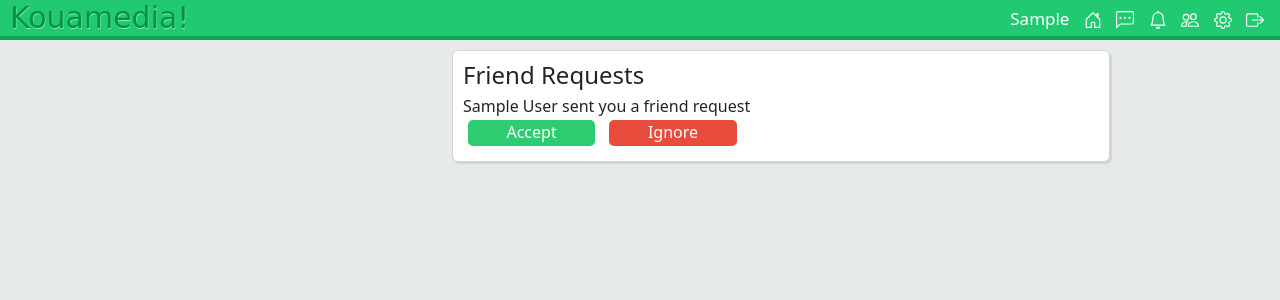
After one commit to Mbiakop1/Kouamedia, a PHP site: page /requests.php in a window 1280 px wide. The commit adds this page. Shown: the top 300 px of the page. Run offline with PHP 8.4, Linux system fonts and the light colour scheme; the visitor is signed in with stand-in values (Sample User, id 1); tables that the repository leaves empty or names only in its code hold one stand-in row (values such as "Sample post"); some web fonts are replaced.

Commit message:
Add friend request, accept friend and remove friend  functionality

```diff
--- a/Assets/CSS/style.css
+++ b/Assets/CSS/style.css
@@ -233,7 +233,7 @@ nav a:hover {
     background-color: rgba(25, 199, 92, 0.7);
     border-right: solid 10px #0ca754;
     color: #CBEAF8;
-    margin-left: 20px;
+    /* margin-left: 20px; */
 }
 
 .profile_left img {
@@ -256,7 +256,55 @@ nav a:hover {
     word-wrap: break-word;
 }
 
-.wrapper {
-    margin-left: 0px;
-    padding-left: 0px;
+.danger {
+    background-color: #e74c3c;
 }
+
+.default {
+    background-color: #bdc3c7;
+}
+
+.warning {
+    background-color: #f0ad4e;
+}
+
+.success {
+    background-color: #2ecc71;
+}
+
+.info {
+    background-color: #3498db;
+}
+
+.deep_blue {
+    background-color: #0043f0;
+}
+
+.profile_left input[type="submit"] {
+    width: 90%;
+    height: 30px;
+    border-radius: 5px;
+    margin: 7px 0 0 7px;
+    border: none;
+    color: #fff;
+}
+
+#accept_button {
+    width: 20%;
+    height: 26px;
+    border-radius: 5px;
+    margin: 5px;
+    border: none;
+    color: #fff;
+    background-color: #2ecc71;
+}
+
+#ignore_button {
+    width: 20%;
+    height: 26px;
+    border-radius: 5px;
+    margin: 5px;
+    border: none;
+    color: #fff;
+    background-color: #e74c3c;
+}
--- a/header.php
+++ b/header.php
@@ -1,6 +1,7 @@
 <?php
 require 'config/config.php';
-
+include("./includes/classes/User.php");
+include("./includes/classes/Post.php");
 
 if(isset($_SESSION['username'])){
     $userLoggedIn = $_SESSION['username'];
@@ -82,7 +83,7 @@ else {
                         d="M8 16a2 2 0 0 0 2-2H6a2 2 0 0 0 2 2zM8 1.918l-.797.161A4.002 4.002 0 0 0 4 6c0 .628-.134 2.197-.459 3.742-.16.767-.376 1.566-.663 2.258h10.244c-.287-.692-.502-1.49-.663-2.258C12.134 8.197 12 6.628 12 6a4.002 4.002 0 0 0-3.203-3.92L8 1.917zM14.22 12c.223.447.481.801.78 1H1c.299-.199.557-.553.78-1C2.68 10.2 3 6.88 3 6c0-2.42 1.72-4.44 4.005-4.901a1 1 0 1 1 1.99 0A5.002 5.002 0 0 1 13 6c0 .88.32 4.2 1.22 6z" />
                 </svg>
             </a>
-            <a href="#">
+            <a href="requests.php">
                 <svg xmlns="http://www.w3.org/2000/svg" width="18" height="18" fill="currentColor" class="bi bi-people"
                     viewBox="0 0 16 16">
                     <path
--- a/includes/classes/Post.php
+++ b/includes/classes/Post.php
@@ -228,7 +228,7 @@ function toggle<?php echo $id;?>() {
                                 </div>
 
                                 <div id='post_body'>
-                                $body
+                                 $body
                                 <br>
                                 </div>
                                 <br><br>
--- a/includes/classes/User.php
+++ b/includes/classes/User.php
@@ -53,6 +53,16 @@ class User {
 
 
 
+     public function getFriendArray(){
+        $username = $this->user["username"];
+        $query = mysqli_query($this->con, "SELECT friend_array FROM users WHERE username='$username'");
+
+        $row = mysqli_fetch_array($query);
+        return $row["friend_array"];
+    }
+
+
+
      public function isFriend($username_to_check){
 
         $usernameComma = "," . $username_to_check ."," ;
@@ -66,6 +76,58 @@ class User {
         }
 
      }
+
+
+     public function didReceiveRequest($user_from){
+            $user_to = $this->user["username"];
+            $check_request_query = mysqli_query($this->con,
+            "SELECT * FROM friend_requests WHERE user_to='$user_to' AND user_from='$user_from'");
+            if(mysqli_num_rows($check_request_query) > 0){
+                return true;
+            }
+            else {
+                return false;
+            }
+
+     }
+
+     public function didSendRequest($user_to){
+            $user_from = $this->user["username"];
+            $check_request_query = mysqli_query($this->con,
+            "SELECT * FROM friend_requests WHERE user_to='$user_to' AND user_from='$user_from'");
+            if(mysqli_num_rows($check_request_query) > 0){
+                return true;
+            }
+            else {
+                return false;
+            }
+
+     }
+
+
+     public function removeFriend($user_to_remove){
+         $logged_in_user =$this->user['username'];
+
+         $query = mysqli_query($this->con, "SELECT friend_array FROM users WHERE  username='$user_to_remove'");
+         $row = mysqli_fetch_array($query);
+         $friend_array_username = $row['friend_array'];
+         $new_friend_array = str_replace($user_to_remove . ",", "", $this->user['friend_array']);
+         $remove_friend = mysqli_query($this->con, "UPDATE users SET  friend_array='$new_friend_array' WHERE username='$logged_in_user'");
+
+
+          $new_friend_array = str_replace($this->user['username'] . ",", "", $friend_array_username);
+         $remove_friend = mysqli_query($this->con, "UPDATE users SET  friend_array='$new_friend_array' WHERE username='$user_to_remove'");
+
+     }
+
+
+
+     public function sendRequest($user_to){
+
+
+        $user_from = $this->user['username'];
+        $query = mysqli_query($this->con, "INSERT INTO friend_requests VALUES('', '$user_to', '$user_from')");
+     }
 }
 
 
--- a/index.php
+++ b/index.php
@@ -1,8 +1,7 @@
 <?php
 
 include("header.php");
-include("./includes/classes/User.php");
-include("./includes/classes/Post.php");
+
 
 
 
@@ -14,6 +13,7 @@ if(isset($_POST['post'])){
 }
 
 ?>
+
 
 <div class="user_details column">
     <a href="<?php echo $userLoggedIn;?>"> <img src="<?php echo $user['profile_pic']?>" alt="Profile picture"> </a>
--- /dev/null
+++ b/requests.php
@@ -0,0 +1,68 @@
+<?php
+include("header.php");
+?>
+
+
+
+
+<div class="main_column column" id="main_column">
+
+    <h4>Friend Requests</h4>
+
+    <?php
+
+$query = mysqli_query($con, "SELECT * FROM friend_requests WHERE user_to='$userLoggedIn'");
+
+if(mysqli_num_rows($query) == 0){
+
+    echo "You have no friend requests at the moment";
+
+} else {
+
+    while($row = mysqli_fetch_array($query)){
+        $user_from = $row['user_from'];
+        $user_from_obj = new User($con, $user_from);
+
+        echo $user_from_obj->getFirstAndLastName() . " sent you a friend request";
+
+        $user_from_friend_array = $user_from_obj->getFriendArray();
+
+
+
+
+        if(isset($_POST['accept_request' . $user_from])){
+
+            echo "it is clicked";
+            $add_friend_query = mysqli_query($con, "UPDATE users set friend_array= CONCAT(friend_array, '$user_from,') WHERE username='$userLoggedIn'");
+            $add_friend_qry = mysqli_query($con, "UPDATE users set friend_array= CONCAT(friend_array, '$userLoggedIn,') WHERE username='$user_from'");
+
+            $delete_query = mysqli_query($con, "DELETE FROM friend_requests WHERE user_to='$userLoggedIn' AND user_from='$user_from'");
+            echo "You are now friends";
+            header("Location: requests.php");
+        }
+
+
+        if(isset($_POST['ignore_request' . $user_from])){
+            $delete_query = mysqli_query($con, "DELETE FROM friend_requests WHERE user_to='$userLoggedIn' AND user_from='$user_from'");
+            echo "Request ignored";
+            header("Location: requests.php");
+        }
+
+?>
+
+    <form action="requests.php" method="POST">
+        <input type="submit" name="accept_request<?php echo $user_from;?>" id="accept_button" value='Accept'>
+        <input type="submit" name="ignore_request<?php echo $user_from;?>" id="ignore_button" value='Ignore'>
+
+    </form>
+
+    <?php
+
+    }
+}
+
+
+?>
+
+
+</div>
```
Also changed, not shown: profile.php (+48 -0 lines), user_closed.php (added, +12 -0 lines).
